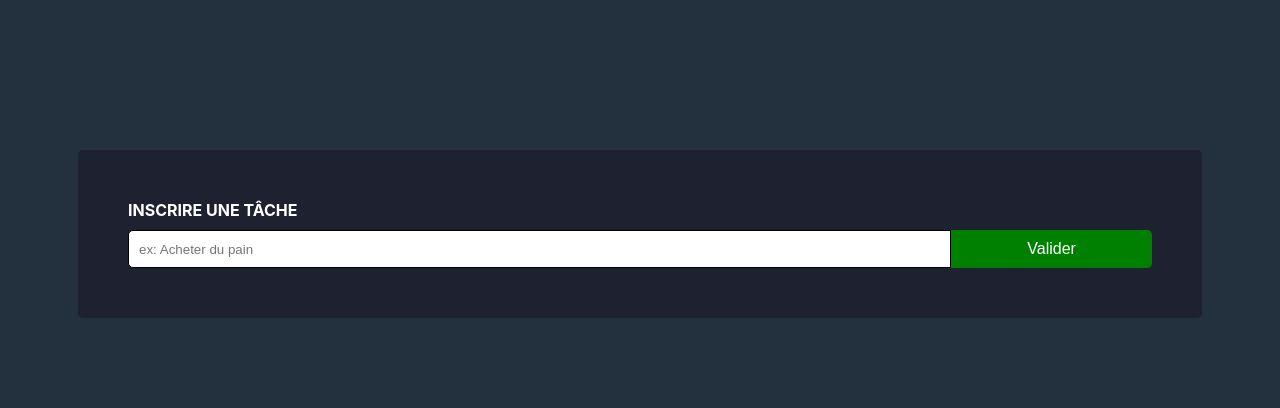
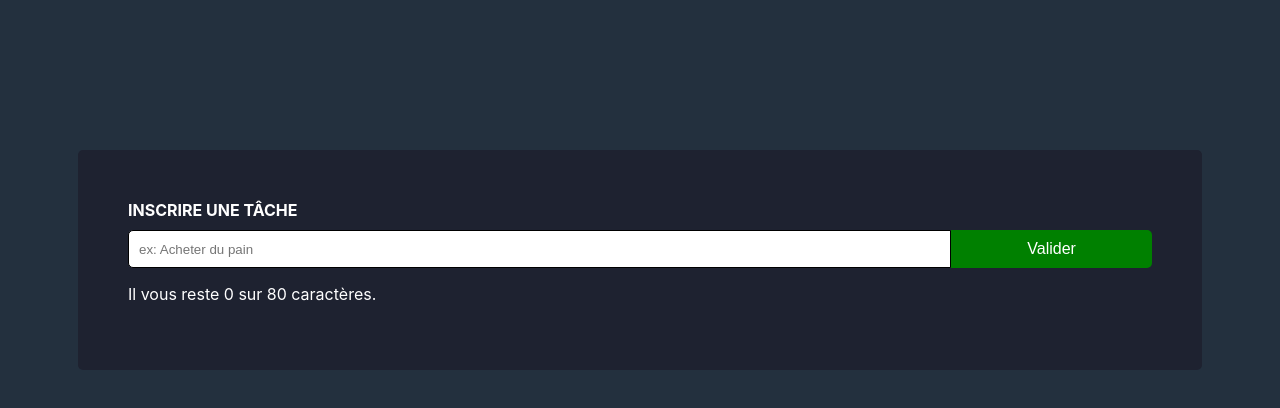
Before and after one commit to AxelRaboit/Training-ReactJS-Todo-using-useState-useReduce-localStorage-multiple-files, a React (Create React App) app: page / in a window 1280 px wide. Shown: the top 408 px of the page. Built offline with nearby package versions, Linux system fonts and the light colour scheme.

Commit message:
add characters limit message on the form input

```diff
--- a/src/components/todo/Form.css
+++ b/src/components/todo/Form.css
@@ -12,6 +12,16 @@
     display: flex;
 
 }
+
+.charactersLimitOk {
+    color: white;
+}
+
+.charactersLimitNotOk {
+    color: red;
+}
+
+
 
 .container__form form {
     display: flex;
--- a/src/components/todo/Form.js
+++ b/src/components/todo/Form.js
@@ -40,11 +40,11 @@ function addTodo(content) {
     return {id: Date.now(), content: content, complete: false}
 }
 
-
 function Form() {
 
     const [todos, dispatch] = useReducer(reducer, getLocalStorage());
     const [content, setContent] = useState('');
+    const [charactersCount, setCharactersCount] = useState(0);
     const [errorMessage, setErrorMessage] = useState('');
 
     useEffect(() => {
@@ -79,9 +79,18 @@ function Form() {
                     type="text"
                     placeholder='ex: Acheter du pain'
                     value={content}
-                    onChange={e => setContent(e.target.value)}
+                    onChange={e => {setContent(e.target.value); setCharactersCount(e.target.value.length)}}
                 />
                 <button className='submitButton' type='submit'>Valider</button>
+                </div>
+                <div className='container__charactersLimit'>
+                    <p className={charactersCount <= 80 ? 'charactersLimitOk' : 'charactersLimitNotOk'}>
+                        {
+                            charactersCount <= 80
+                                ? (`Il vous reste ${charactersCount} sur 80 caractères.`)
+                                : ('Vous avez dépassé la limite de caractères qui est de 80 !')
+                        }
+                    </p>
                 </div>
                 {
                     errorMessage && <p className='errorMessage'>{errorMessage}</p>
```
